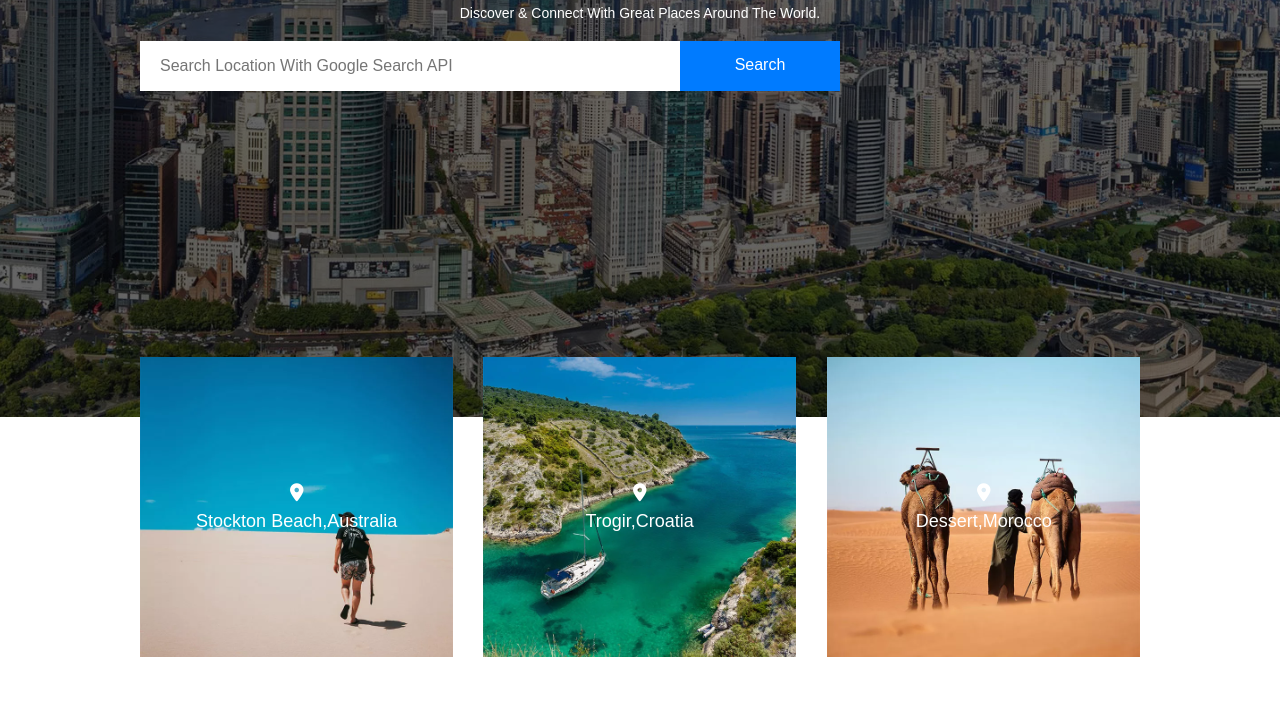
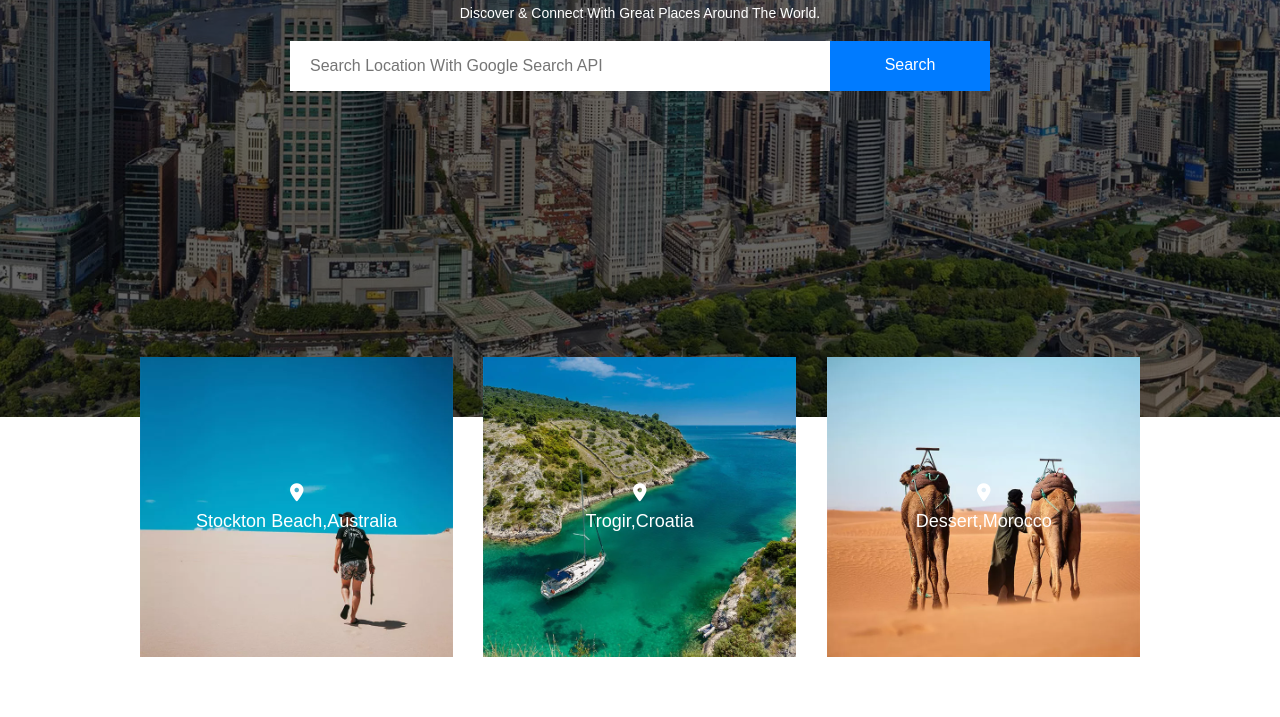
Before and after one commit to Rishisisodia/web_creation_project, a plain HTML site: page index.html in a window 1280 px wide. Shown: the part 383-1100 px from the top of the page. Drawn offline with nearby package versions, Linux system fonts and the light colour scheme.

Commit message:
margin:auto added

```diff
--- a/style.css
+++ b/style.css
@@ -125,7 +125,8 @@ li:hover{
 	width: 100%;
 	background: white;
 	display: flex;
-	align-items: center;
+	margin-left: auto;
+	margin-right: auto;
 }
 
 .search-bar input{
```
